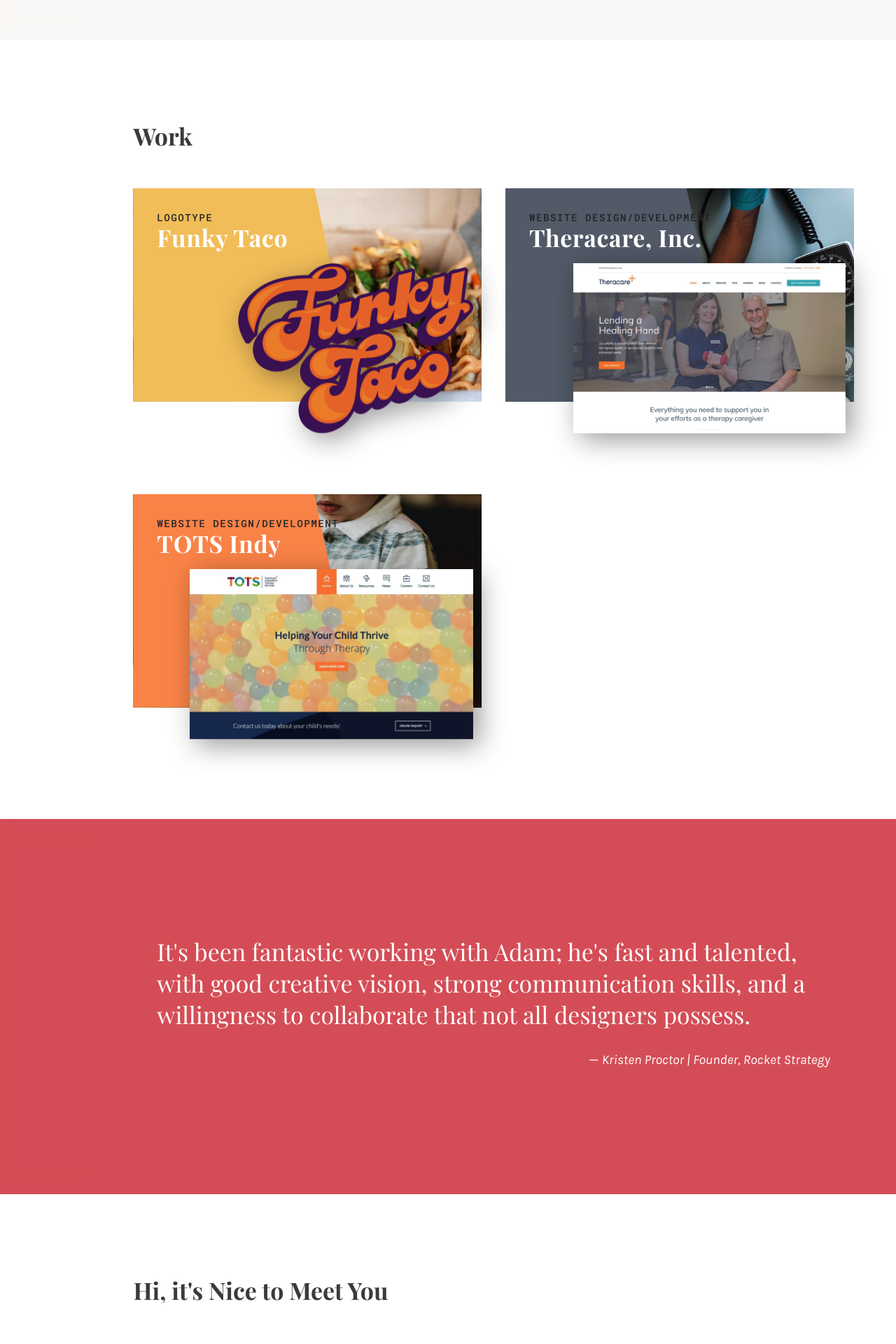
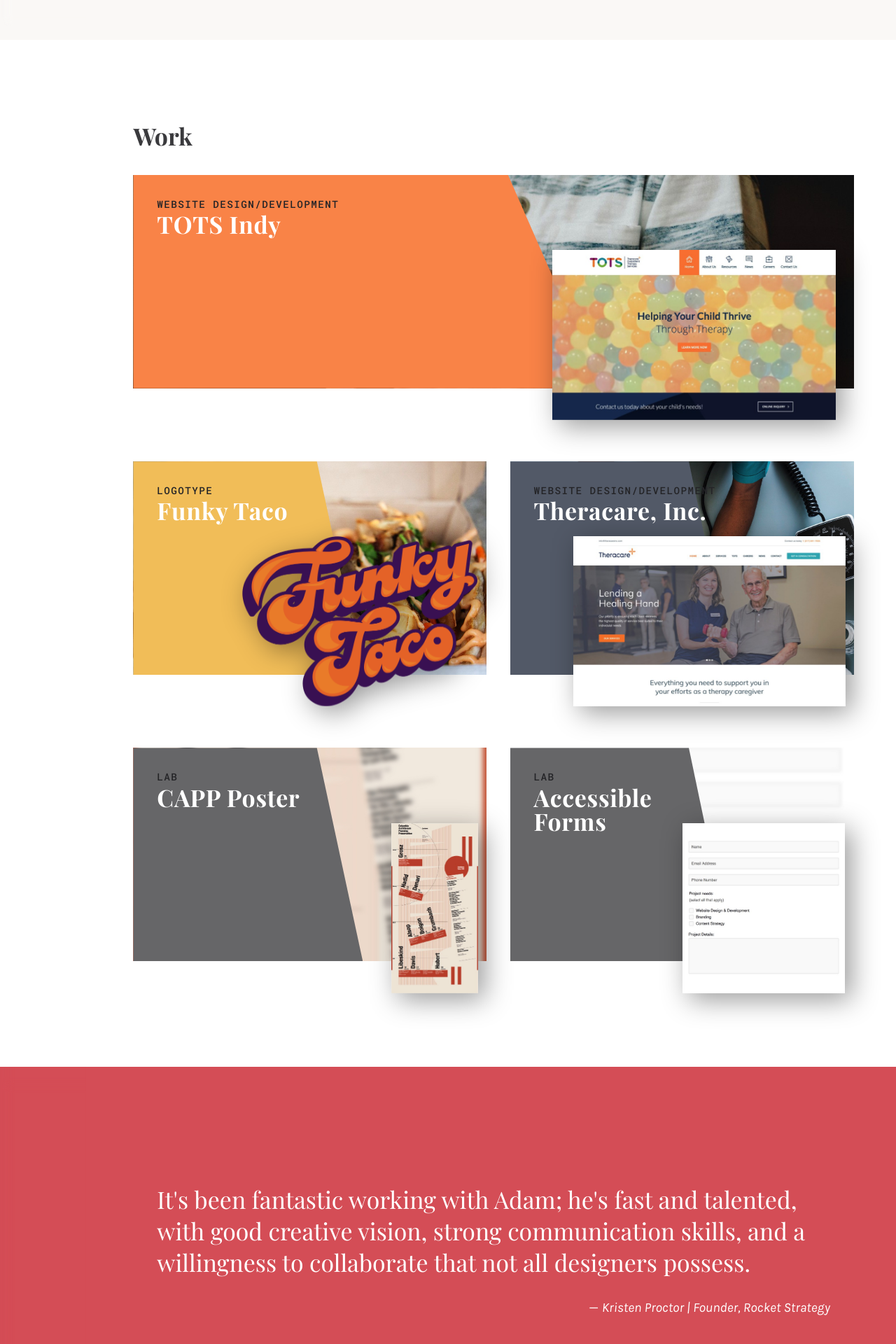
Before and after one commit to claxondesignco/claxondesignco.github.io, a Jekyll site: the page built from index.md, in a window 1280 px wide. Shown: the part 1951-3871 px from the top of the page at 70% size. Built offline with Jekyll 4.4.1, drawn with Linux system fonts in a browser that asks for light colours; nearby versions of some CDN libraries; comment, search, counter and statistics services are not loaded.

Commit message:
Added portfolio section and category

```diff
--- a/_config.yml
+++ b/_config.yml
@@ -36,6 +36,8 @@
   lab:
     output: true
     permalink: /lab/:name
+  portfolio:
+    output: false
 
 defaults:
   - scope:
--- a/_sass/_sections.sass
+++ b/_sass/_sections.sass
@@ -242,21 +242,27 @@
 @media (min-width: 1100px)
     .portfolio-list
         display: grid
-        grid-template-columns: 1fr 1fr
+        grid-template-columns: repeat(auto-fill, 49%)
         grid-column-gap: ms(2)
         grid-row-gap: ms(2)
+        grid-auto-flow: row dense
+        max-width: ms(14)
 
 
 .portfolio-item-link
   text-decoration: none
-  grid-column: 1/3
   display: block
   max-width: ms(14)
+
+  &:first-of-type
+    grid-column: span 2
 
   &:hover,
   &:focus
     .portfolio-item::before
-      right: 33%
+      right: 20%
+      -webkit-clip-path: polygon(0 0, 100% 0%, 95% 100%, 0% 100%)
+      clip-path: polygon(0 0, 95% 0%, 100% 100%, 0% 100%)
 
     @media (min-width: 880px)
       .portfolio-item::before
@@ -270,7 +276,6 @@
   height: 350px
   position: relative
   margin-bottom: ms(2)
-  grid-column: 1 / 3
   max-width: ms(14)
 
   &::before
@@ -285,16 +290,15 @@
     background-color: var(--brand-color)
     -webkit-clip-path: polygon(0 0, 100% 0%, 80% 100%, 0% 100%)
     clip-path: polygon(0 0, 80% 0%, 100% 100%, 0% 100%)
-    transition: right 400ms ease, clip-path 400ms ease
+    transition: right 400ms ease,clip-path 400ms ease,-webkit-clip-path 400ms ease
 
 @media (min-width: 880px)
   .portfolio-item::before
     right: 60%
 
 @media (min-width: 1100px)
-  .portfolio-item,
-  .portfolio-item-link
-    grid-column: span 1
+  .portfolio-item
+    margin: 0 0 ms(1)
 
   .portfolio-item::before
     right: 35%
@@ -303,8 +307,8 @@
   .portfolio-item-link:focus
     .portfolio-item::before
       right: 20%
-      -webkit-clip-path: polygon(0 0, 100% 0%, 90% 100%, 0% 100%)
-      clip-path: polygon(0 0, 90% 0%, 100% 100%, 0% 100%)
+      -webkit-clip-path: polygon(0 0, 100% 0%, 95% 100%, 0% 100%)
+      clip-path: polygon(0 0, 95% 0%, 100% 100%, 0% 100%)
 
 .portfolio-item-header
   grid-area: 1/5/1/1
--- a/index.md
+++ b/index.md
@@ -37,40 +37,31 @@
 <h2><span data-aos="blank-out" data-aos-duration="0" data-aos-delay="400">Work</span></h2>
 
 <div class="portfolio-list">
-
-    <a class="portfolio-item-link" target="_blank" href="http://funkytaco.fun">
-      <figure class="portfolio-item" style="--brand-color: #f1bd58;">
-        <img class="portfolio-item-background" srcset="/assets/images/FunkyTaco-bg.jpeg 1x, /assets/images/FunkyTaco-bg@2x.jpeg 2x" aria-hidden="true">
-        <img class="portfolio-item-image" srcset="/assets/images/FunkyTaco.png 1x, /assets/images/FunkyTaco@2x.png 2x">
-        <figcaption class="portfolio-item-header">
-          <p class="intro-type">Logotype</p>
-          <h3>Funky Taco</h3>
+  {% for portfolio in site.portfolio %}
+    <a class="portfolio-item-link" target="_blank" href="{{ portfolio.link }}">
+      <figure class="portfolio-item" style="--brand-color: #{{ portfolio.brand-color }};">
+        <img class="portfolio-item-background" srcset="/assets/images/{{ portfolio.background }}.jpeg 1x, /assets/images/{{ portfolio.background }}@2x.jpeg 2x" aria-hidden="true">
+        <img class="portfolio-item-image" srcset="/assets/images/{{ portfolio.image }}.{{ portfolio.image-extension }} 1x, /assets/images/{{ portfolio.image }}.{{ portfolio.image-extension }} 2x">
+        <figcaption class="portfolio-item-header" alt="{{ portfolio.title }}">
+          <p class="intro-type">{{ portfolio.type }}</p>
+          <h3>{{ portfolio.title }}</h3>
         </figcaption>
       </figure>
     </a>
+  {% endfor %}
 
-    <a class="portfolio-item-link" target="_blank" href="http://theracareinc.com">
-      <figure class="portfolio-item" style="--brand-color: #525967;">
-        <img class="portfolio-item-background" src="/assets/images/theracare-bg.jpeg" aria-hidden="true">
-        <img class="portfolio-item-image" srcset="/assets/images/theracare.jpg 1x, /assets/images/theracare@2x.jpg 2x, /assets/images/theracare@3x.jpg 3x">
+  {% for lab in site.lab %}
+    <a class="portfolio-item-link" href="/lab/">
+      <figure class="portfolio-item" style="--brand-color: var(--black-t3)">
+        <img class="portfolio-item-background" srcset="/assets/images/lab/{{ lab.image }}-bg.jpg" aria-hidden="true">
+        <img class="portfolio-item-image" srcset="/assets/images/lab/{{ lab.image }}.jpg 1x, /assets/images/lab/{{ lab.image }}@2x.jpg 2x" alt="{{ lab.title }}">
         <figcaption class="portfolio-item-header">
-          <p class="intro-type">Website Design/Development</p>
-          <h3>Theracare, Inc.</h3>
+          <p class="intro-type">Lab</p>
+          <h3>{{ lab.short-title }}</h3>
         </figcaption>
       </figure>
     </a>
-
-    <a class="portfolio-item-link" target="_blank" href="http://totsindy.com">
-      <figure class="portfolio-item" style="--brand-color: #f98347">
-        <img class="portfolio-item-background" src="/assets/images/TOTSIndy-bg.jpg" aria-hidden="true">
-        <img class="portfolio-item-image" srcset="/assets/images/TOTSIndy.jpg 1x, /assets/images/TOTSIndy@2x.jpg 2x, /assets/images/TOTSIndy@3x.jpg 3x">
-        <figcaption class="portfolio-item-header">
-          <p class="intro-type">Website Design/Development</p>
-          <h3>TOTS Indy</h3>
-        </figcaption>
-      </figure>
-    </a>
-
+    {% endfor %}
 </div>
 
 </section>
```
Also changed, not shown: _portfolio/TOTIndy.md (added, +9 -0 lines), _portfolio/funkytaco.md (added, +9 -0 lines), _portfolio/theracare.md (added, +9 -0 lines), assets/images/TOTSIndy-bg.jpeg (renamed from assets/images/TOTSIndy-bg.jpg), assets/images/TOTSIndy-bg@2x.jpeg (renamed from assets/images/TOTSIndy-bg@2x.jpg), assets/images/lab/ColumbiaArchitecturePlanningPreservation(Grosz)Springyr1995RecreationwithCSSGrid-bg.jpg (added), assets/images/lab/accessiblecustomformstyles-bg.jpg (added).
